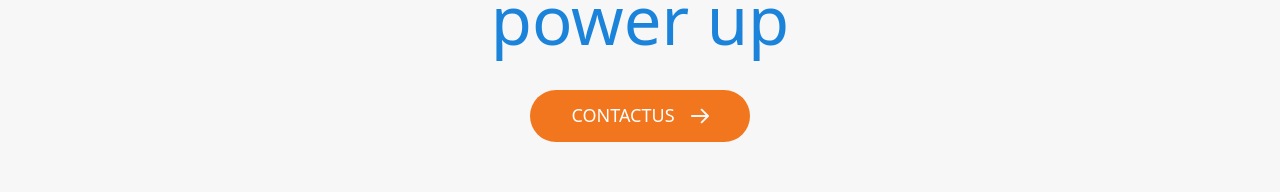
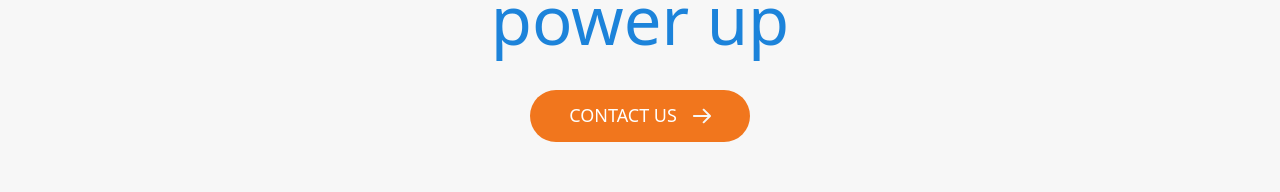
Before and after one commit to samstyles17/electra-webapp, a React (Vite) app: page /allprojects in a window 1280 px wide. Shown: the part 4021-4213 px from the top of the page. Built offline with nearby package versions, Linux system fonts and the light colour scheme.

Commit message:
final fix

```diff
--- a/src/components/Connect/Connect.jsx
+++ b/src/components/Connect/Connect.jsx
@@ -1,17 +1,16 @@
 import "./Connect.css";
-
+import { Link } from "react-router-dom";
 const Connect = () => {
     return (
         <div className="connect flex flex-col items-center justify-center ">
             <p className="connect-first">Let’s connect and</p>
             <p className="connect-second">power up</p>
-            <button className="connect-btn flex items-center justify-center text-white gap-4">contactus
-
+            <Link to="/enquire">
+                <button className="connect-btn flex items-center justify-center text-white gap-4">contact us
                 <svg width="18" height="16" viewBox="0 0 18 16" fill="none" xmlns="http://www.w3.org/2000/svg">
-                    <path d="M1 7C0.447715 7 4.82823e-08 7.44772 0 8C-4.82823e-08 8.55228 0.447715 9 1 9L1 7ZM17.7071 8.70711C18.0976 8.31658 18.0976 7.68342 17.7071 7.29289L11.3431 0.928933C10.9526 0.538409 10.3195 0.538409 9.92893 0.928933C9.53841 1.31946 9.53841 1.95262 9.92893 2.34315L15.5858 8L9.92893 13.6569C9.53841 14.0474 9.53841 14.6805 9.92893 15.0711C10.3195 15.4616 10.9526 15.4616 11.3431 15.0711L17.7071 8.70711ZM1 9L17 9L17 7L1 7L1 9Z" fill="#F7F7F7" />
-                </svg>
-
-            </button>
+                    <path d="M1 7C0.447715 7 4.82823e-08 7.44772 0 8C-4.82823e-08 8.55228 0.447715 9 1 9L1 7ZM17.7071 8.70711C18.0976 8.31658 18.0976 7.68342 17.7071 7.29289L11.3431 0.928933C10.9526 0.538409 10.3195 0.538409 9.92893 0.928933C9.53841 1.31946 9.53841 1.95262 9.92893 2.34315L15.5858 8L9.92893 13.6569C9.53841 14.0474 9.53841 14.6805 9.92893 15.0711C10.3195 15.4616 10.9526 15.4616 11.3431 15.0711L17.7071 8.70711ZM1 9L17 9L17 7L1 7L1 9Z" fill="#F7F7F7" /> </svg>
+                </button>
+            </Link>
         </div>
     );
 }
--- a/src/components/Hero.jsx
+++ b/src/components/Hero.jsx
@@ -25,9 +25,9 @@ function Hero() {
           </div>
           <div className={`flex-grow ${isMobile ? 'pr-0' : 'pr-11'}`}>
             <h1 className={`mb-6 montserrat-medium ${isMobile ? 'text-xl' : 'text-3xl'}`}>
-              <span className="text-blacktext">LOOK NO FURTHER FOR </span>
-              <span className="text-orangetext">YOUR ULTIMATE ELECTRICAL </span>
-              <span style={{ fontSize: isMobile ? '1.25rem' : '2rem', color: '#0000FF' }}>PROJECT SOLUTIONS!</span>
+              <span style={{color:'#262626'}}>LOOK NO FURTHER FOR </span>
+              <span style={{color:'#f06d1b'}}>YOUR ULTIMATE ELECTRICAL </span>
+              <span style={{ fontSize: isMobile ? '1.25rem' : '2rem', color: '#1a73e8' }}>PROJECT SOLUTIONS!</span>
             </h1>
             <p className={`montserrat-regular text-darkgreytext ${isMobile ? 'text-sm' : 'text-base mr-8 pr-8'}`}>
               Our commitment to electrical expertise extends beyond mere
--- a/src/components/WhyChoose.jsx
+++ b/src/components/WhyChoose.jsx
@@ -1,5 +1,6 @@
 import React from 'react';
 import '../styles.css';
+import { Link } from 'react-router-dom';
 
 const WhyChoose = () => {
   return (
@@ -16,7 +17,9 @@ const WhyChoose = () => {
             expectations while fostering trust and integrity.
           </p>
         </div>
-        <button className="portfolio-button montserrat-regular">PORTFOLIO PROJECTS {"-->"}</button>
+        <Link to="/projectsectorial">
+          <button className="portfolio-button montserrat-regular">PORTFOLIO PROJECTS {"-->"}</button>
+        </Link>
         <div className="features-container">
           <div className="feature-box">
             <div className="feature-icon star-icon"></div>
```
